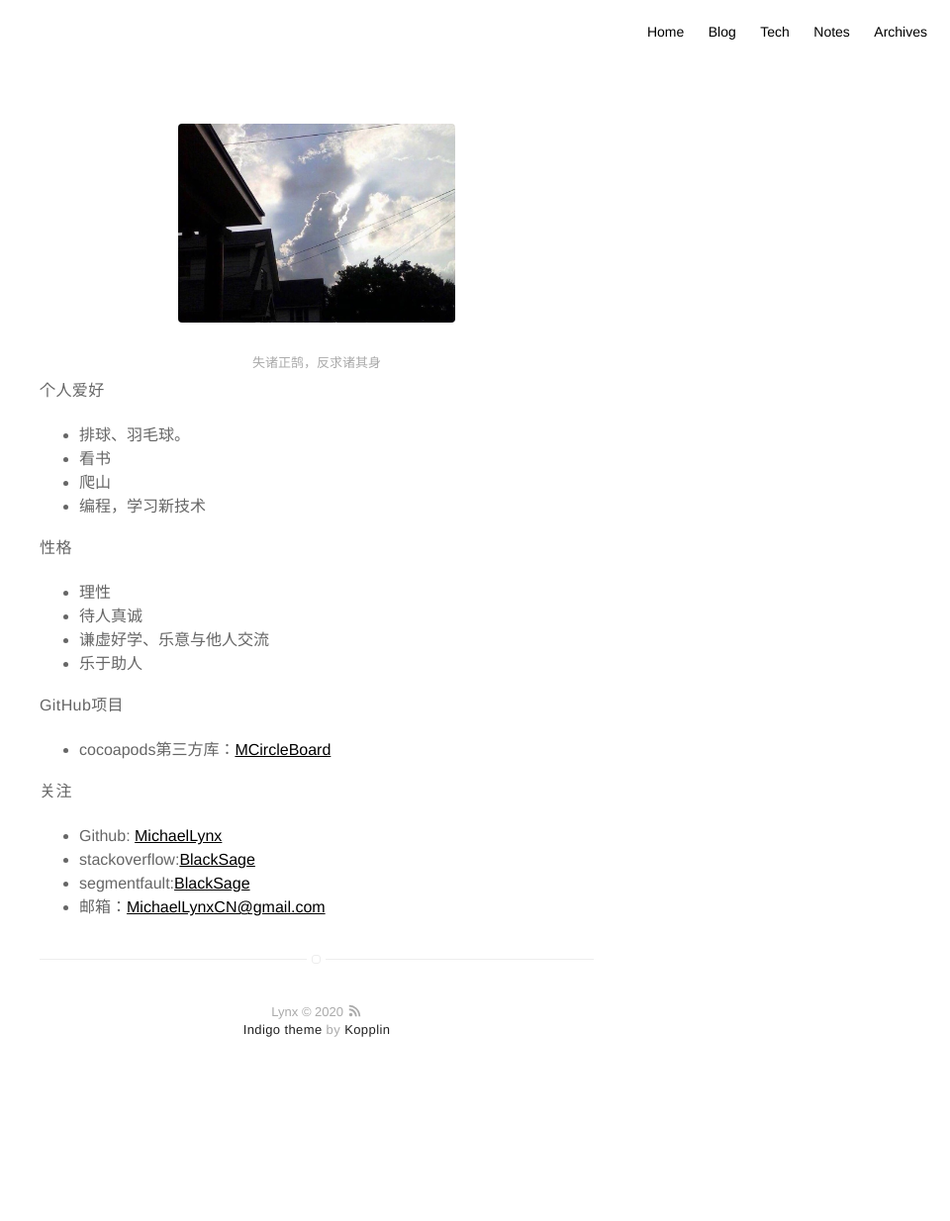
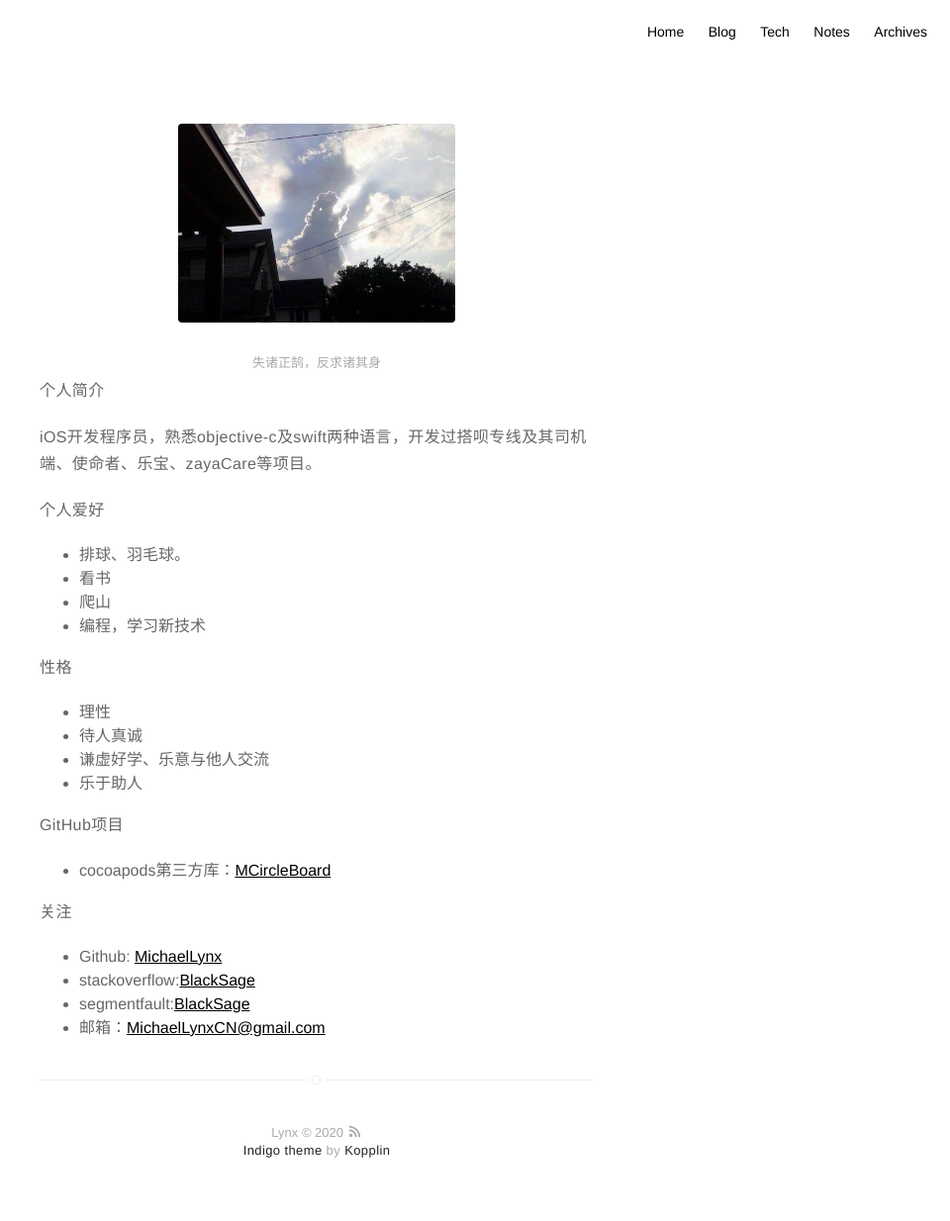
Before and after one commit to binhaozeng/binhaozeng.github.io, a Jekyll site: the page built from about.md, in a window 1280 px wide. Shown: the whole page at 99% size, without its empty margins (320-1280 px from the left). Built offline with Jekyll 4.4.1, drawn with Linux system fonts in a browser that asks for light colours; comment, search, counter and statistics services are not loaded; before the commit the page ends 1112 px from its top, so only the background shows below that.

Commit message:
Update about.md

```diff
--- a/about.md
+++ b/about.md
@@ -4,6 +4,12 @@ layout: page
 ---
 ![Profile Image]({{ site.url }}/{{ site.profile_bk }})
 <figcaption class="caption">{{site.bio}}</figcaption>
+
+
+
+<b>个人简介</b><br>
+
+iOS开发程序员，熟悉objective-c及swift两种语言，开发过搭呗专线及其司机端、使命者、乐宝、zayaCare等项目。
 
 
 
```
